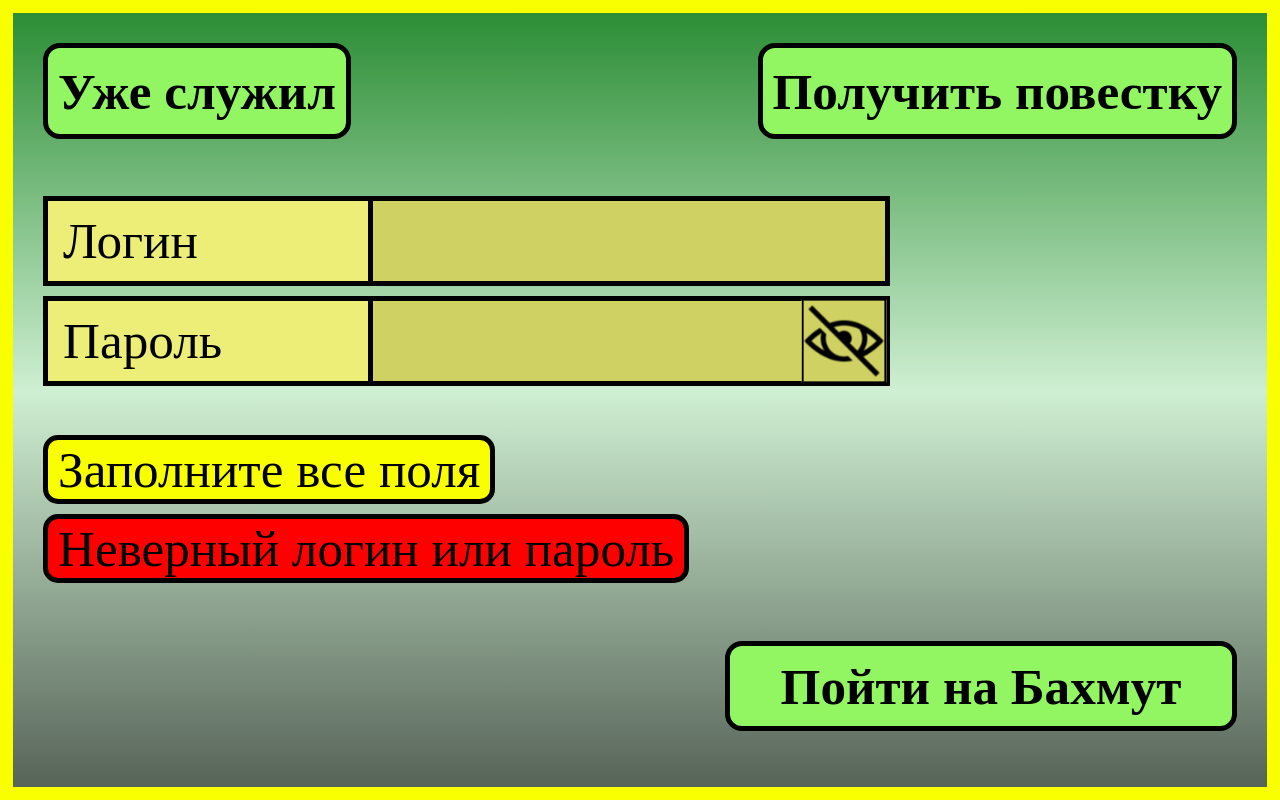
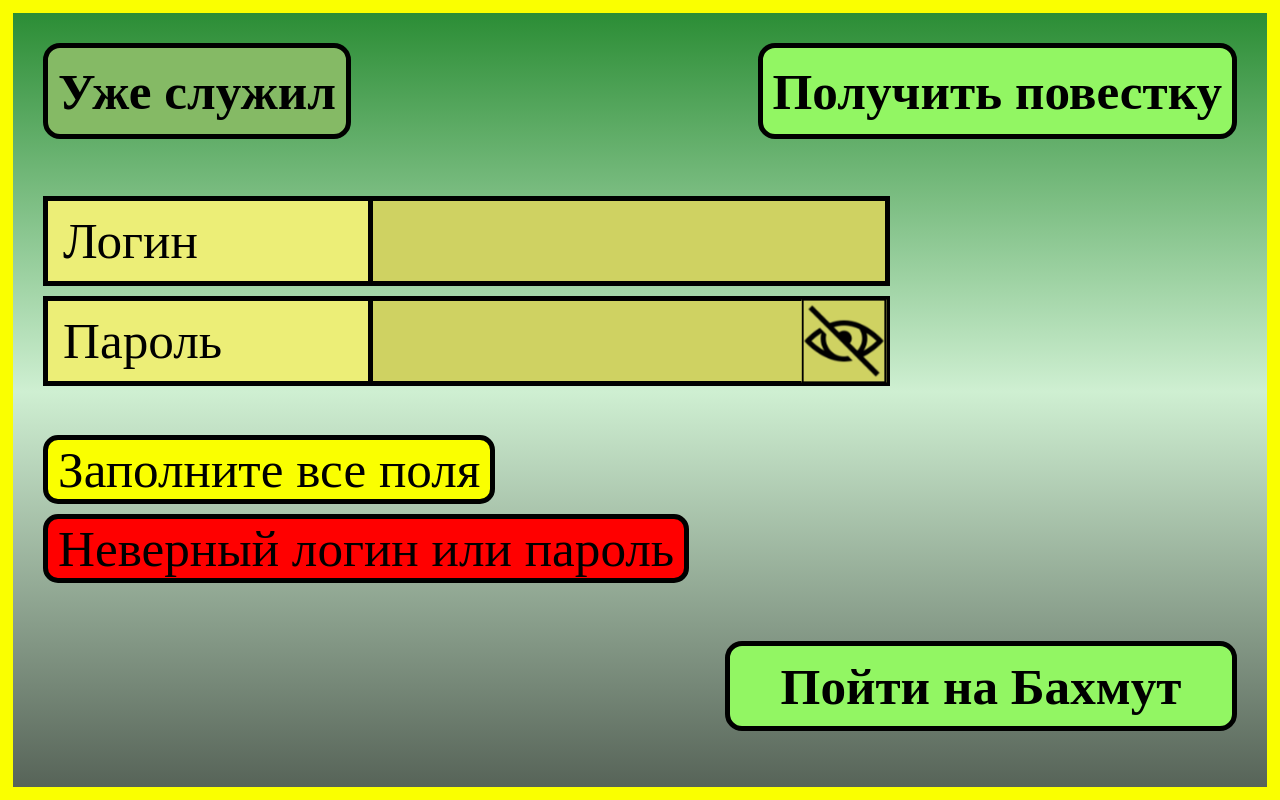
Before and after one commit to hahah-eto-ya-maga/counter-offensive, a React (Create React App) app in the folder client/: page / in a window 1280 px wide. Built offline with nearby package versions, Linux system fonts and the light colour scheme; a web font is replaced by a local one.

Commit message:
fixed button color

```diff
--- a/client/src/pages/MainPage/MainPage.tsx
+++ b/client/src/pages/MainPage/MainPage.tsx
@@ -6,9 +6,7 @@ const MainPage: React.FC<ISetPage> = ({ setPage }) => {
   return (
     <div className="main_wrapper">
       <div className="main_header">
-        <Button appearance="primary-disable" active>
-          Уже служил
-        </Button>
+        <Button appearance="primary-disable">Уже служил</Button>
         <Button
           appearance="primary"
           onClick={() => {
--- a/client/src/styles/global.css
+++ b/client/src/styles/global.css
@@ -20,7 +20,6 @@ body {
   --gray: #d9d9d9;
   --yellow: #faff00;
   --dark-green: #85BA65;
-  --bright-green: #74cf3c;
   --light-green: #85ba65;
   --red: #f00;
   --gray-hover: #ffffff;
```
